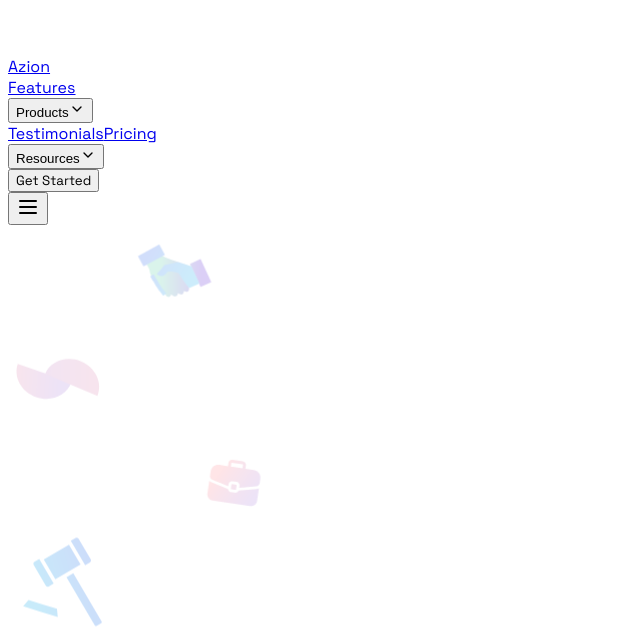
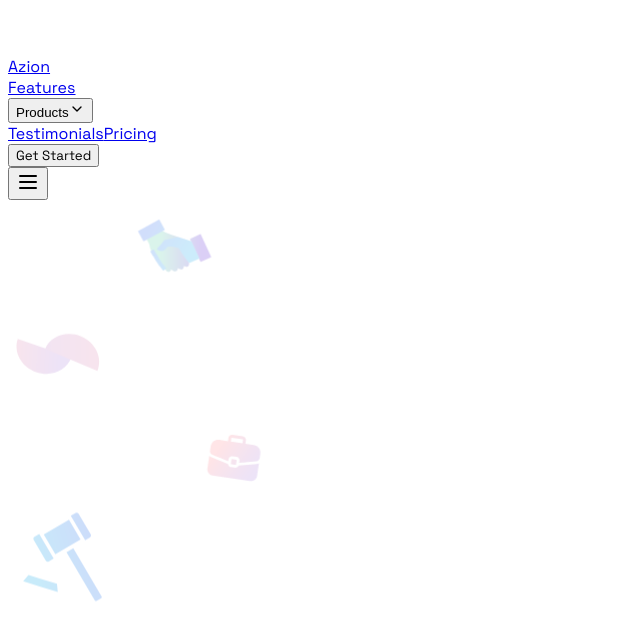
Before and after one commit to Maximus019BG/Azion, a Next.js app in the folder client/: page / in a window 1280 px wide. Shown: the part 160-800 px from the top of the page, without its empty margins (0-640 px from the left). Built offline with nearby package versions, Linux system fonts and the light colour scheme.

Commit message:
style: removed resources link from navbar

```diff
--- a/client/app/components/Navbar.tsx
+++ b/client/app/components/Navbar.tsx
@@ -129,51 +129,6 @@ export default function Navbar() {
 
                     <NavItem href="#testimonials">Testimonials</NavItem>
                     <NavItem href="#pricing">Pricing</NavItem>
-
-                    {/* Resources Dropdown */}
-                    <div className="relative">
-                        <button
-                            onClick={() => toggleDropdown("resources")}
-                            className={cn(
-                                "text-gray-300 hover:text-white px-4 py-2 rounded-md transition-colors relative flex items-center gap-1",
-                                activeDropdown === "resources" ? "text-white bg-white/5" : "",
-                            )}
-                        >
-                            Resources
-                            <ChevronDown
-                                size={16}
-                                className={cn("transition-transform duration-200", activeDropdown === "resources" ? "rotate-180" : "")}
-                            />
-                        </button>
-
-                        <AnimatePresence>
-                            {activeDropdown === "resources" && (
-                                <motion.div
-                                    initial={{opacity: 0, y: 10}}
-                                    animate={{opacity: 1, y: 0}}
-                                    exit={{opacity: 0, y: 10}}
-                                    transition={{duration: 0.2}}
-                                    className="absolute top-full right-0 mt-1 w-64 bg-gray-900/90 backdrop-blur-md border border-gray-800 rounded-lg shadow-xl shadow-black/30 overflow-hidden z-50"
-                                >
-                                    <div className="p-2">
-                                        <DropdownItem
-                                            href="/docs"
-                                            icon={<HelpCircle size={18} className="text-cyan-400"/>}
-                                            title="Documentation"
-                                            description="Guides and references"
-                                        />
-                                        <DropdownItem
-                                            href="/blog"
-                                            icon={<Settings size={18} className="text-blue-400"/>}
-                                            title="Blog"
-                                            description="Latest news and updates"
-                                        />
-                                    </div>
-                                </motion.div>
-                            )}
-                        </AnimatePresence>
-                    </div>
-
                     <div className="ml-4">
                         <AnimatedGradientBorder
                             containerClassName="rounded-full"
```
